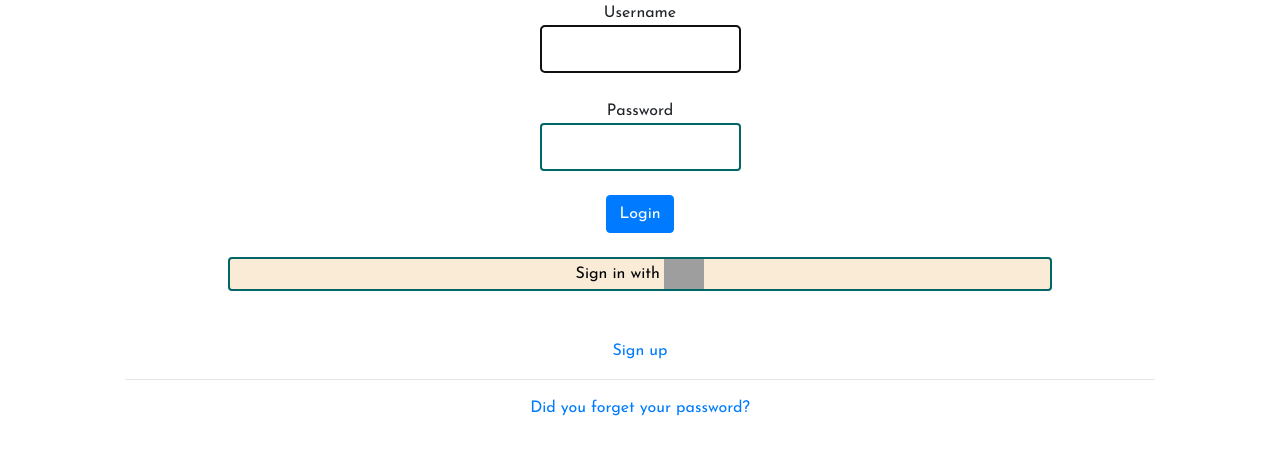
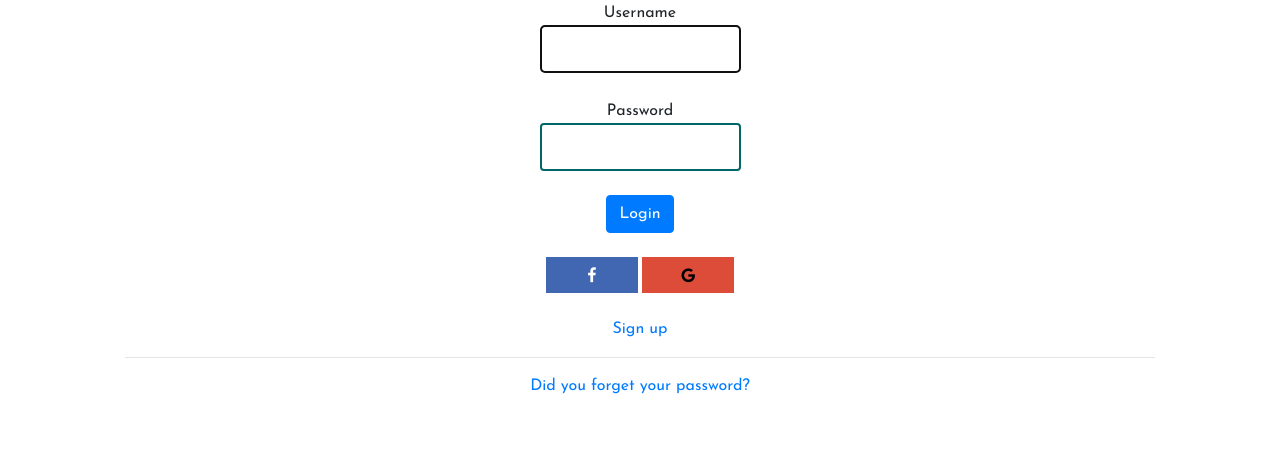
Before and after one commit to vishwakarmad1999/my-blog, a Django app: page / in a window 1280 px wide. Shown: the part 161-616 px from the top of the page. Run offline with Django 3.2, Linux system fonts and the light colour scheme; some libraries are stand-ins or nearby versions; grey boxes are pictures that could not be loaded.

Commit message:
Facebook added

```diff
--- a/blog/static/css/style.css
+++ b/blog/static/css/style.css
@@ -70,9 +70,17 @@ div h3 a:link {
 	text-decoration: none;
 }
 
-.google-btn {
-	background: #faebd7;
-	width: 80%;
-	border: 2px solid #006666;
-	border-radius: 4px;
+
+.facebook {
+	background: #4267b2;
+	color: white;
+	width: 92px;
+	padding: 10px;
 }
+
+.google {
+	background: #DD4B39;
+	color: black;
+	width: 92px;
+	padding: 10px;
+}
--- a/mysite/settings.py
+++ b/mysite/settings.py
@@ -110,6 +110,7 @@ AUTHENTICATION_BACKENDS = (
     'social_core.backends.open_id.OpenIdAuth', # for Google authentication
     'social_core.backends.google.GoogleOpenId', # for Google authentication
     'social_core.backends.google.GoogleOAuth2', # for Google authentication
+    'social_core.backends.facebook.FacebookOAuth2', # for Facebook authenticatio
     'django.contrib.auth.backends.ModelBackend',
 )
 
@@ -149,3 +150,6 @@ LOGOUT_REDIRECT_URL = '/'
 # SOCIAL_AUTH SETUP
 SOCIAL_AUTH_GOOGLE_OAUTH2_KEY ='160035166107-qgbfaahcjeqgs9o9l79l8j8ji1qk8vqk.apps.googleusercontent.com'
 SOCIAL_AUTH_GOOGLE_OAUTH2_SECRET = 'tS7ZgdAtgiIf-nuYoaVUQJ4-'
+
+SOCIAL_AUTH_FACEBOOK_KEY = '2492622060766834'
+SOCIAL_AUTH_FACEBOOK_SECRET = '5a67aba6e85508bc6160c86c84b41c08'
--- a/templates/registration/login.html
+++ b/templates/registration/login.html
@@ -21,13 +21,13 @@
 		{% endfor %}
 		<input type="submit" class="btn btn-primary" value="Login">
 	</form><br>
-		<a href="{% url 'social:begin' 'google-oauth2' %}" style="text-decoration: none;">
-			<div class="google-btn">
-				<span class="text" style="color: black;">Sign in with</span>
-	            <img width="40px" src="https://upload.wikimedia.org/wikipedia/commons/thumb/5/53/Google_%22G%22_Logo.svg/512px-Google_%22G%22_Logo.svg.png" class="google-img" />
-			</div>
-	     </a>
- <br><br>
+
+	<div>
+	     <a href="{% url 'social:begin' 'facebook' %}" style="text-decoration: none;" class="text"><span class="fa fa-facebook facebook"></span></a>
+		<a href="{% url 'social:begin' 'google-oauth2' %}"
+		style="text-decoration: none;" class="text"><span class="fa fa-google google"></span></a>
+	</div>
+ <br>
 	<div class="text">
 		<a href="{% url 'register' %}">Sign up</a><br><hr>
 		<a href="{% url 'password_reset' %}">Did you forget your password?</a><br>
```
